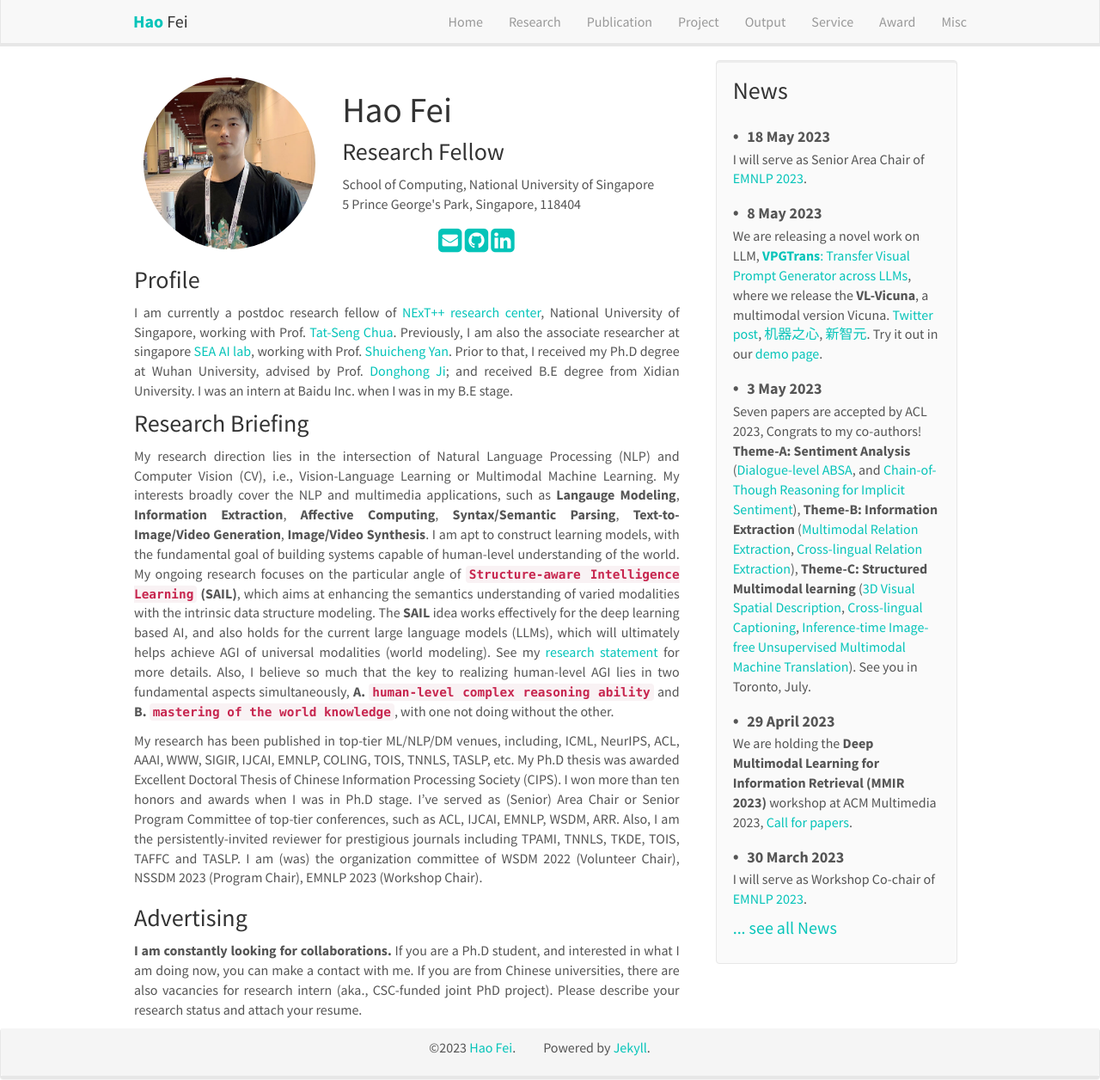
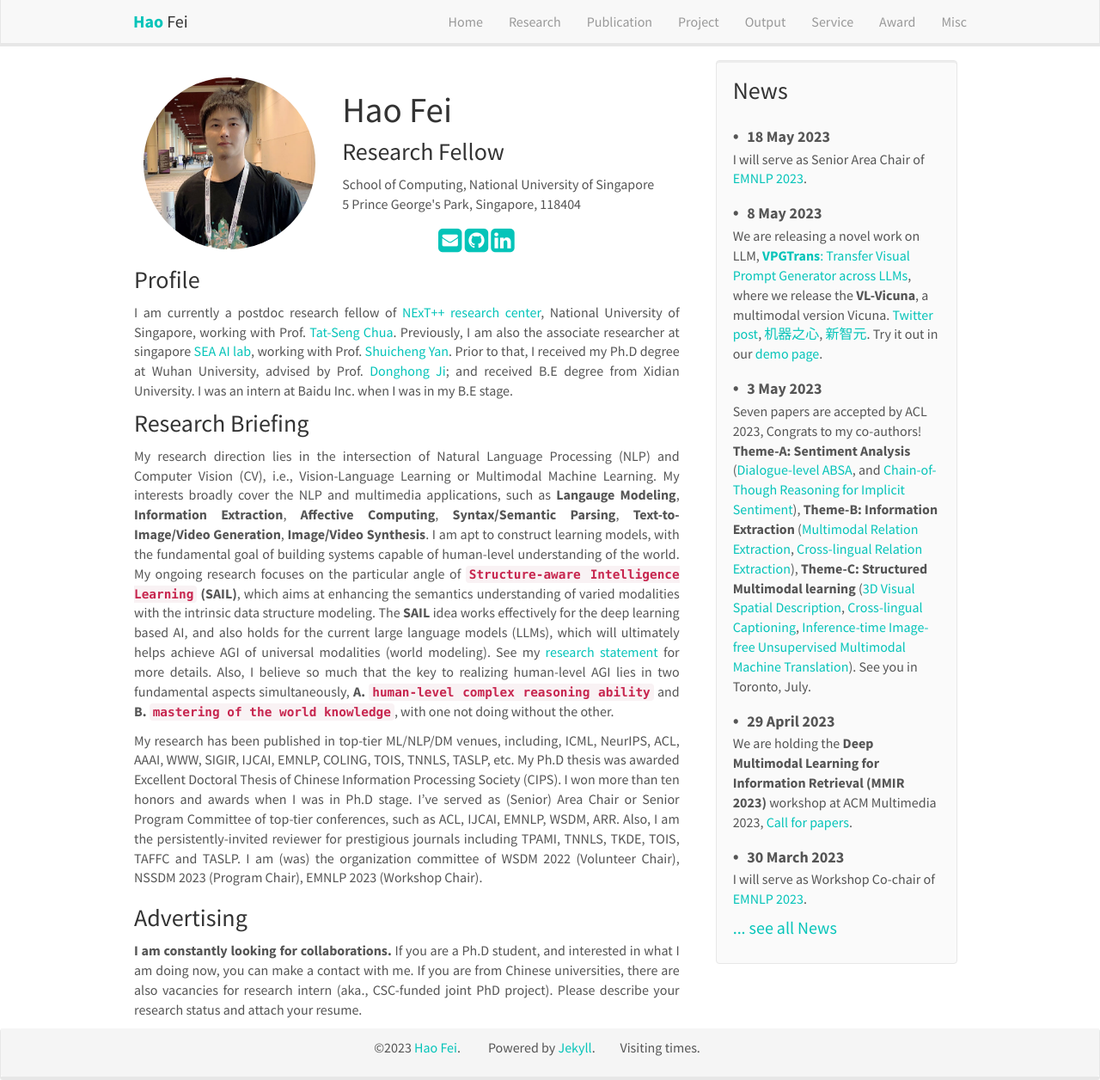
Before and after one commit to scofield7419/scofield7419.github.io, a Jekyll site: the page built from _pages/home.md, in a window 1280 px wide and 1256 px high. Shown: the whole window at 86% size. Built offline with Jekyll 4.4.1, drawn with Linux system fonts in a browser that asks for light colours; nearby versions of some CDN libraries; comment, search, counter and statistics services are not loaded; a style sheet for code colours, icons or effects is not loaded.

Commit message:
Update footer.html

```diff
--- a/_includes/footer.html
+++ b/_includes/footer.html
@@ -2,26 +2,32 @@
   <div class="panel-footer">
 	<div class="container-fluid">
 
-	  <div class="row">
-		<div class="col-sm-4">
+	  <div class="row" style="width: 100%;text-align: center">
+		<div class="col-sm-3">
 <!--		  <p>&copy2023 {{site.title | escape }}. Powered by <a href="http://jekyllrb.com/">Jekyll</a></p>-->
 <!--			<p>Powered by <a href="http://jekyllrb.com/">Jekyll</a> </p>-->
-		   <p>  </p><p>
+<!--		   <p>&copy2023 <a href="{{ site.url }}{{ site.baseurl }}/"> {{site.title | escape }}</a>.</p>-->
 
 		</div>
-
-		<div class="col-sm-4">
-			  <p>&copy2023 <a href="{{ site.url }}{{ site.baseurl }}/"> {{site.title | escape }}</a>. &nbsp;&nbsp; &nbsp;&nbsp; &nbsp;&nbsp;
-				  Powered by <a href="http://jekyllrb.com/">Jekyll</a>.</p>
+<!--		<center>-->
+		<div class="col-sm-6" >
+			  <p style="text-align: center">&copy2023 <a href="{{ site.url }}{{ site.baseurl }}/"> {{site.title | escape }}</a>. &nbsp;&nbsp; &nbsp;&nbsp; &nbsp;&nbsp;
+				Powered by <a href="http://jekyllrb.com/">Jekyll</a>.&nbsp;&nbsp; &nbsp;&nbsp; &nbsp;&nbsp;
+			  <span id="busuanzi_container_site_pv">Visiting <a href=""><span id="busuanzi_value_site_uv"></span></a> times.</span></p>
 
 <!--			<p>Contact me via email: <a href="mailto:haofei37@nus.edu.sg" target="_blank">haofei37@nus.edu.sg</a></p>-->
 		</div>
-
-<!--		<div class="col-sm-4">-->
+<!--		</center>-->
+		<div class="col-sm-4">
+<!--			<span id="busuanzi_container_site_pv">-->
+<!--				The site has been visited <span id="busuanzi_value_site_pv"></span> times.-->
+<!--				The site visited <a href=""><span id="busuanzi_value_site_pv"></span></a> times.-->
+<!--				Visiting <a href=""><span id="busuanzi_value_site_uv"></span></a> times.-->
+<!--			</span>-->
 <!--			  Coordinates: <br/>-->
 <!--				  5 Prince George's Park, Singapore 118404<br/>-->
 <!--				  National University of Singapore<br/>-->
-<!--		</div>-->
+		</div>
 	  </div>
 	</div>
   </div>
```
